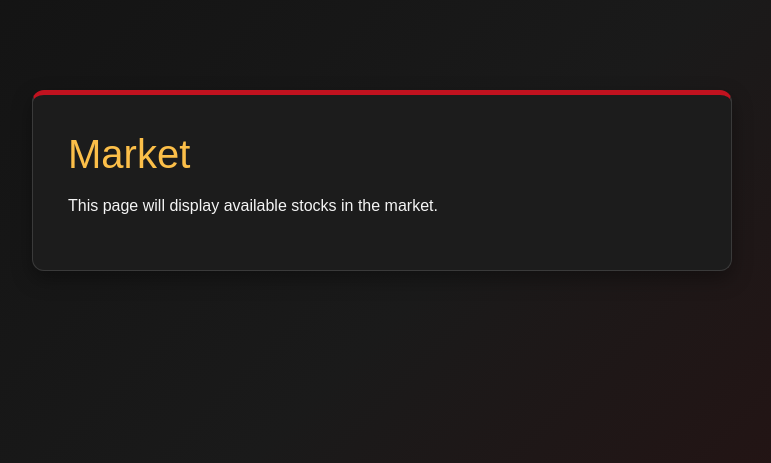
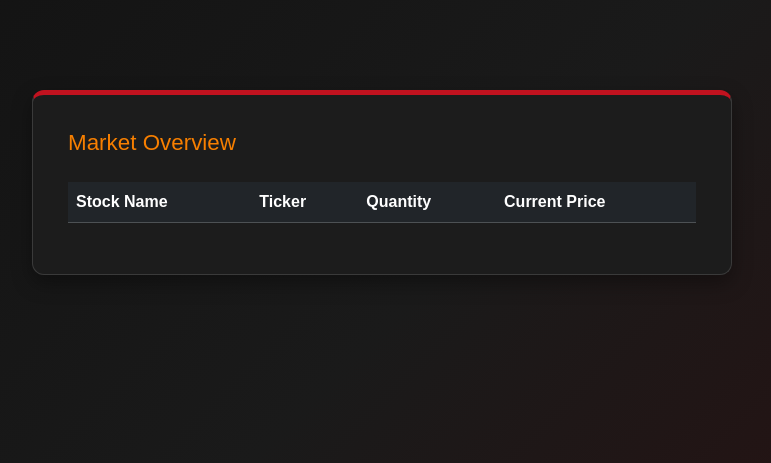
Before and after one commit to JaredFH/TnT-Trading, a Flask app: page /market in a window 1280 px wide. Shown: the part 71-534 px from the top of the page, without its empty margins (258-1029 px from the left). Run offline with Flask 3, Linux system fonts and the light colour scheme; data that the repository does not hold is empty.

Commit message:
Authentication Updates
Updated authentication logic to check both tables and redirect users to the correct dashboard & cleaned up database.

```diff
--- a/app.py
+++ b/app.py
@@ -1,6 +1,6 @@
 from flask import Flask, render_template, request, url_for, redirect, flash
 from flask_sqlalchemy import SQLAlchemy
-from flask_login import LoginManager, UserMixin, login_user, logout_user, login_required
+from flask_login import LoginManager, UserMixin, login_user, logout_user, login_required, current_user
 from flask_bcrypt import Bcrypt
 from datetime import datetime
 from zoneinfo import ZoneInfo
@@ -12,7 +12,7 @@ app = Flask(
     static_folder="platform/static"
 )
 
-app.config["SQLALCHEMY_DATABASE_URI"] = "mysql+pymysql://root:password@localhost/tnt_auth"
+app.config["SQLALCHEMY_DATABASE_URI"] = "mysql+pymysql://root:rootpassword@localhost/tnt_auth"
 app.config["SQLALCHEMY_TRACK_MODIFICATIONS"] = False
 app.config["SECRET_KEY"] = "password"
 
@@ -46,7 +46,15 @@ class Customer(UserMixin, db.Model):
     updatedAt = db.Column(db.DateTime, default=arizona_time, onupdate=arizona_time, nullable=False)
 
     def get_id(self):
-        return str(self.customerId)
+        return f"customer-{self.customerId}"
+
+    @property
+    def is_admin(self):
+        return False
+
+    @property
+    def is_customer(self):
+        return True
 
 
 class Company(db.Model):
@@ -62,7 +70,7 @@ class Company(db.Model):
     updatedAt = db.Column(db.DateTime, default=arizona_time, onupdate=arizona_time, nullable=False)
 
 
-class Administrator(db.Model):
+class Administrator(UserMixin, db.Model):
     __tablename__ = "administrator"
 
     administratorId = db.Column(db.Integer, primary_key=True)
@@ -71,6 +79,17 @@ class Administrator(db.Model):
     hashedPassword = db.Column(db.String(255), nullable=False)
     createdAt = db.Column(db.DateTime, default=arizona_time, nullable=False)
     updatedAt = db.Column(db.DateTime, default=arizona_time, onupdate=arizona_time, nullable=False)
+
+    def get_id(self):
+        return f"admin-{self.administratorId}"
+
+    @property
+    def is_admin(self):
+        return True
+
+    @property
+    def is_customer(self):
+        return False
 
 
 class StockInventory(db.Model):
@@ -169,7 +188,15 @@ with app.app_context():
 
 @login_manager.user_loader
 def load_user(user_id):
-    return Customer.query.get(int(user_id))
+    if user_id.startswith("customer-"):
+        customer_id = int(user_id.split("-")[1])
+        return Customer.query.get(customer_id)
+
+    if user_id.startswith("admin-"):
+        admin_id = int(user_id.split("-")[1])
+        return Administrator.query.get(admin_id)
+
+    return None
 
 
 @app.route("/")
@@ -205,7 +232,7 @@ def register():
         try:
             db.session.add(new_customer)
             db.session.commit()
-            flash("Account created successfully. Please log in.", "success")
+            flash("Customer account created successfully. Please log in.", "success")
             return redirect(url_for("login"))
         except Exception as e:
             db.session.rollback()
@@ -215,6 +242,29 @@ def register():
     return render_template("auth/register.html")
 
 
+@app.route("/create-admin")
+def create_admin():
+    existing_admin = Administrator.query.filter_by(email="admin@gmail.com").first()
+    if existing_admin:
+        return "Admin already exists."
+
+    hashed_password = bcrypt.generate_password_hash("admin").decode("utf-8")
+
+    admin = Administrator(
+        fullName="Admin",
+        email="admin@gmail.com",
+        hashedPassword=hashed_password
+    )
+
+    try:
+        db.session.add(admin)
+        db.session.commit()
+        return "Admin created successfully."
+    except Exception as e:
+        db.session.rollback()
+        return str(e)
+
+
 @app.route("/login", methods=["GET", "POST"])
 def login():
     if request.method == "POST":
@@ -222,11 +272,16 @@ def login():
         password = request.form.get("password")
 
         customer = Customer.query.filter_by(email=email).first()
-
         if customer and bcrypt.check_password_hash(customer.hashedPassword, password):
             login_user(customer)
-            flash("Login successful.", "success")
+            flash("Customer login successful.", "success")
             return redirect(url_for("user_dashboard"))
+
+        admin = Administrator.query.filter_by(email=email).first()
+        if admin and bcrypt.check_password_hash(admin.hashedPassword, password):
+            login_user(admin)
+            flash("Administrator login successful.", "success")
+            return redirect(url_for("admin_dashboard"))
 
         flash("Invalid email or password.", "danger")
         return redirect(url_for("login"))
@@ -245,29 +300,46 @@ def logout():
 @app.route("/userdashboard")
 @login_required
 def user_dashboard():
+    if not current_user.is_customer:
+        flash("You do not have permission to view the user dashboard.", "danger")
+        return redirect(url_for("admin_dashboard"))
+
     return render_template("dashboards/userdashboard.html")
 
 
 @app.route("/admindashboard")
 @login_required
 def admin_dashboard():
+    if not current_user.is_admin:
+        flash("You do not have permission to view the admin dashboard.", "danger")
+        return redirect(url_for("user_dashboard"))
+
     return render_template("dashboards/admindashboard.html")
 
 
 @app.route("/market")
 def market():
-    return render_template("market.html")
+    stocks = StockInventory.query.all()
+    return render_template("market.html", stocks=stocks)
 
 
 @app.route("/portfolio")
 @login_required
 def portfolio():
+    if not current_user.is_customer:
+        flash("Only customers can view portfolios.", "danger")
+        return redirect(url_for("admin_dashboard"))
+
     return render_template("portfolio.html")
 
 
 @app.route("/trade")
 @login_required
 def trade():
+    if not current_user.is_customer:
+        flash("Only customers can access trading.", "danger")
+        return redirect(url_for("admin_dashboard"))
+
     return render_template("trade.html")
 
 
--- a/platform/templates/base.html
+++ b/platform/templates/base.html
@@ -29,6 +29,7 @@
                     </li>
 
                     {% if current_user.is_authenticated %}
+                        {% if current_user.is_customer %}
                             <li class="nav-item">
                                 <a class="nav-link" href="{{ url_for('portfolio') }}">Portfolio</a>
                             </li>
@@ -37,13 +38,14 @@
                                 <a class="nav-link" href="{{ url_for('trade') }}">Trade</a>
                             </li>
 
-                        {% if current_user.role == "admin" %}
+                            <li class="nav-item">
+                                <a class="nav-link" href="{{ url_for('user_dashboard') }}">User Dashboard</a>
+                            </li>
+                        {% endif %}
+
+                        {% if current_user.is_admin %}
                             <li class="nav-item">
                                 <a class="nav-link" href="{{ url_for('admin_dashboard') }}">Admin Dashboard</a>
-                            </li>
-                        {% else %}
-                            <li class="nav-item">
-                                <a class="nav-link" href="{{ url_for('user_dashboard') }}">User Dashboard</a>
                             </li>
                         {% endif %}
 
--- a/platform/templates/dashboards/admindashboard.html
+++ b/platform/templates/dashboards/admindashboard.html
@@ -12,7 +12,7 @@
 
     <ul class="dashboard-links">
         <li>Create Stock</li>
-        <li>Edit Stocks & Market Hours</li>
+        <li>Edit Stocks and Market Hours</li>
         <li>User Account Management</li>
     </ul>
 </div>
--- a/platform/templates/market.html
+++ b/platform/templates/market.html
@@ -4,7 +4,27 @@
 
 {% block content %}
 <div class="card-custom">
-    <h1>Market</h1>
-    <p>This page will display available stocks in the market.</p>
+    <h2>Market Overview</h2>
+
+    <table class="table table-dark table-striped mt-3">
+        <thead>
+            <tr>
+                <th>Stock Name</th>
+                <th>Ticker</th>
+                <th>Quantity</th>
+                <th>Current Price</th>
+            </tr>
+        </thead>
+        <tbody>
+            {% for stock in stocks %}
+            <tr>
+                <td>{{ stock.name }}</td>
+                <td>{{ stock.ticker }}</td>
+                <td>{{ stock.quantity }}</td>
+                <td>${{ stock.currentMarketPrice }}</td>
+            </tr>
+            {% endfor %}
+        </tbody>
+    </table>
 </div>
 {% endblock %}
```
Also changed, not shown: platform/templates/home.html (+5 -5 lines). Lines whose indentation alone changed are shown as unchanged.
